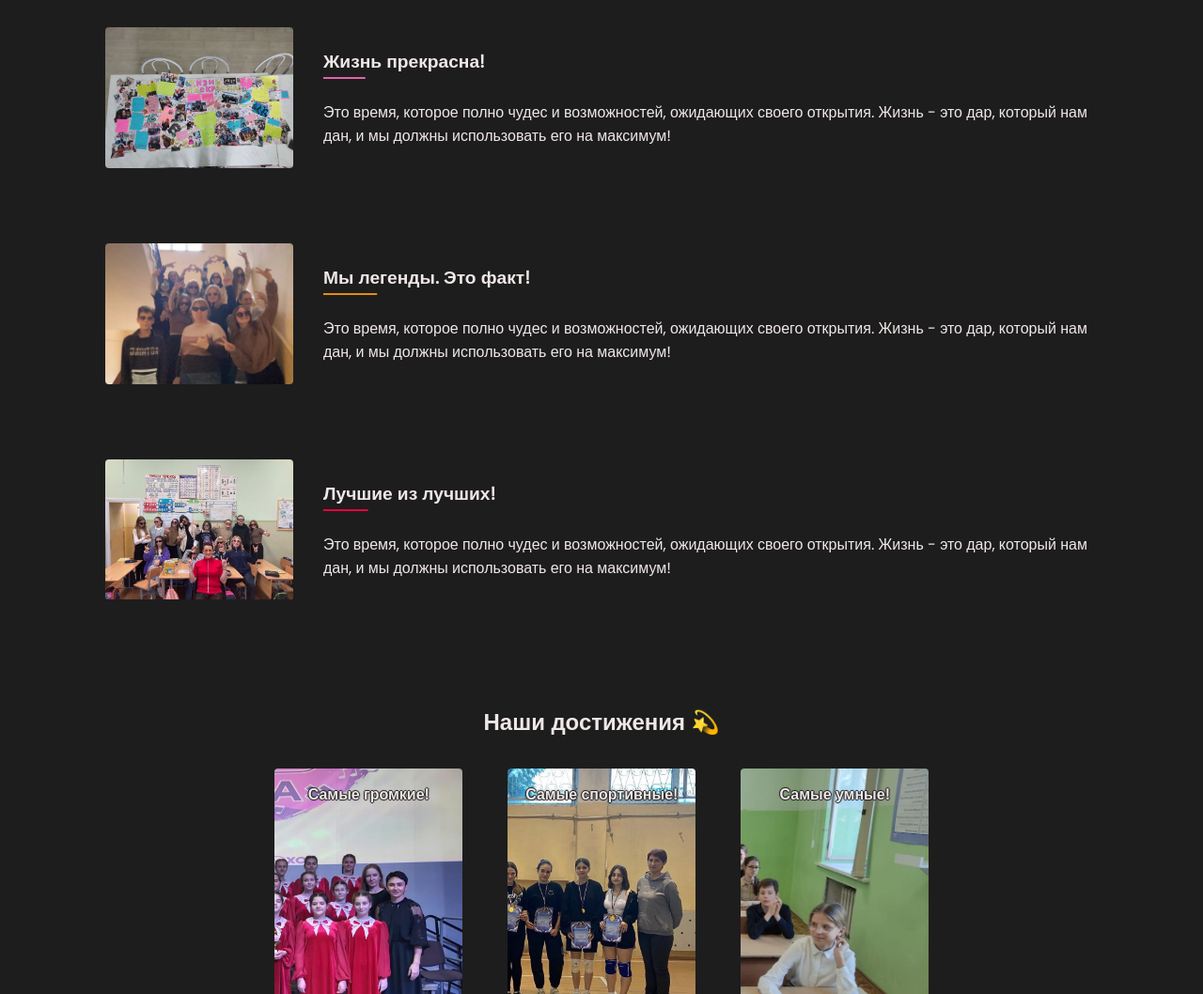
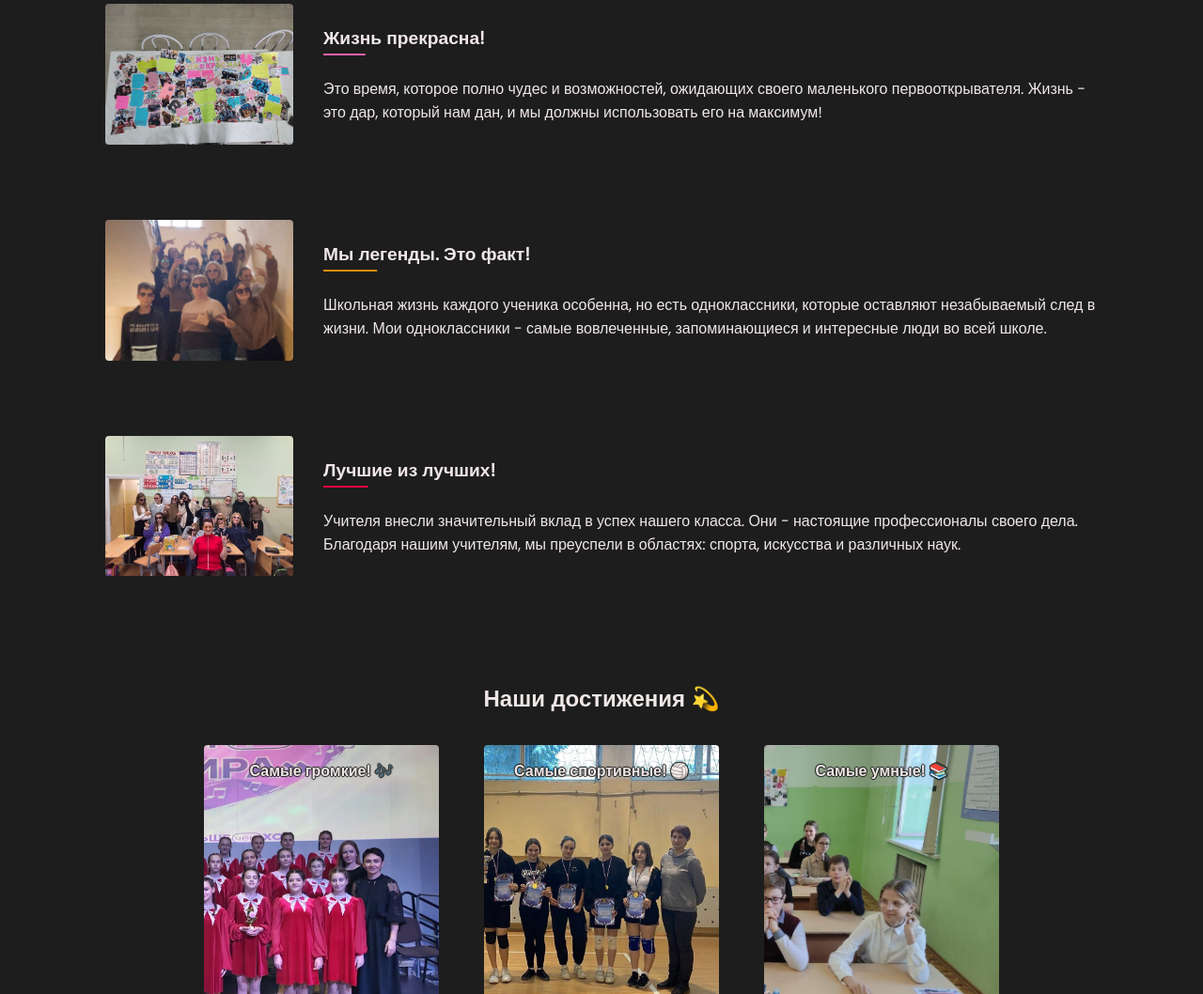
Before and after one commit to artndev/class-site, a website: page public/index.html in a window 1280 px wide. Shown: the part 647-1705 px from the top of the page at 94% size. Drawn offline with nearby package versions, Linux system fonts and the light colour scheme; files that its build step writes are made by us from their sources.

Commit message:
Text rework

```diff
--- a/public/index.html
+++ b/public/index.html
@@ -42,9 +42,9 @@
                 <span class="hero__desc">
                     <h1>Наш 7 "Б"</h1>
                     <p>
-                       Дружные и активные ребята! Поддержим и поможем,
-                       ведь самое главное настрой, а он у нас есть! Любим изучать новое,
-                       творить, вооплащать мечты в реальную жизнь - это у нас хорошо получается!
+                       Дружные и активные ребята! Любим изучать новое,
+                       творить, вооплащать мечты в реальную жизнь. Настоящие
+                       профессионалы своего дела :)
                     </p>
                 </span>
                 <button class="arrow">
@@ -64,9 +64,9 @@
                         <h3 class="title bg-pink">Жизнь прекрасна!</h3>
                         <p>
                             Это время, которое полно чудес и возможностей,
-                            ожидающих своего открытия. Жизнь - это дар,
-                            который нам дан, и мы должны использовать его
-                            на максимум!
+                            ожидающих своего маленького первооткрывателя.
+                            Жизнь - это дар, который нам дан, и мы должны
+                            использовать его на максимум!
                         </p>
                     </span>
                 </div>
@@ -77,10 +77,10 @@
                     <span>
                         <h3 class="title bg-orange">Мы легенды. Это факт!</h3>
                         <p>
-                            Это время, которое полно чудес и возможностей,
-                            ожидающих своего открытия. Жизнь - это дар,
-                            который нам дан, и мы должны использовать его
-                            на максимум!
+                            Школьная жизнь каждого ученика особенна, но есть одноклассники,
+                            которые оставляют незабываемый след в жизни. Мои одноклассники -
+                            самые вовлеченные, запоминающиеся и интересные люди во
+                            всей школе.
                         </p>
                     </span>
                 </div>
@@ -91,10 +91,10 @@
                     <span>
                         <h3 class="title bg-red">Лучшие из лучших!</h3>
                         <p>
-                            Это время, которое полно чудес и возможностей,
-                            ожидающих своего открытия. Жизнь - это дар,
-                            который нам дан, и мы должны использовать его
-                            на максимум!
+                            Учителя внесли значительный вклад
+                            в успех нашего класса. Они - настоящие профессионалы
+                            своего дела. Благодаря нашим учителям, мы преуспели
+                            в областях: спорта, искусства и различных наук.
                         </p>
                     </span>
                 </div>
@@ -107,15 +107,15 @@
             <div class="achievements__container">
                 <div class="achievements__item">
                     <img src="./img/cards/sing-for-the-world.jpg" class="achievements__item-image" alt="">
-                    <h3 class="achievements__title">Самые громкие!</h3>
+                    <h3 class="achievements__title">Самые громкие! 🎶</h3>
                 </div>
                 <div class="achievements__item">
                     <img src="./img/cards/volleyball-competition.jpg" class="achievements__item-image" alt="">
-                    <h3 class="achievements__title">Самые спортивные!</h3>
+                    <h3 class="achievements__title">Самые спортивные! 🏐</h3>
                 </div>
                 <div class="achievements__item">
                     <img src="./img/cards/vpr-6.jpg" class="achievements__item-image" alt="">
-                    <h3 class="achievements__title">Самые умные!</h3>
+                    <h3 class="achievements__title">Самые умные! 📚</h3>
                 </div>
             </div>
         </section>
--- a/public/sass/achievements.scss
+++ b/public/sass/achievements.scss
@@ -13,7 +13,7 @@
 
 .achievements__item-image {
     min-height: 300px;
-    width: 200px;
+    width: 250px;
     object-fit: cover;
     object-position: 100% 0%;
 }
```
Also changed, not shown: public/css/achievements.css.
